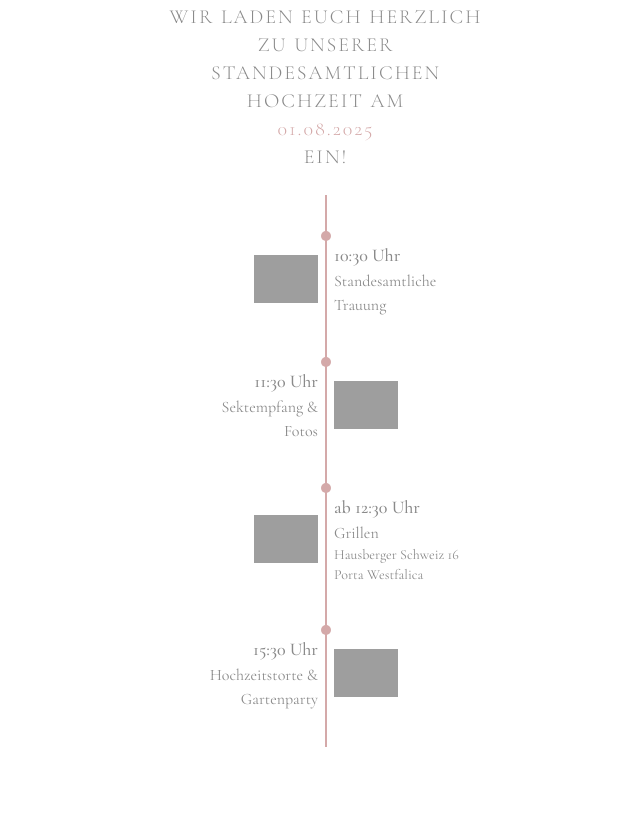
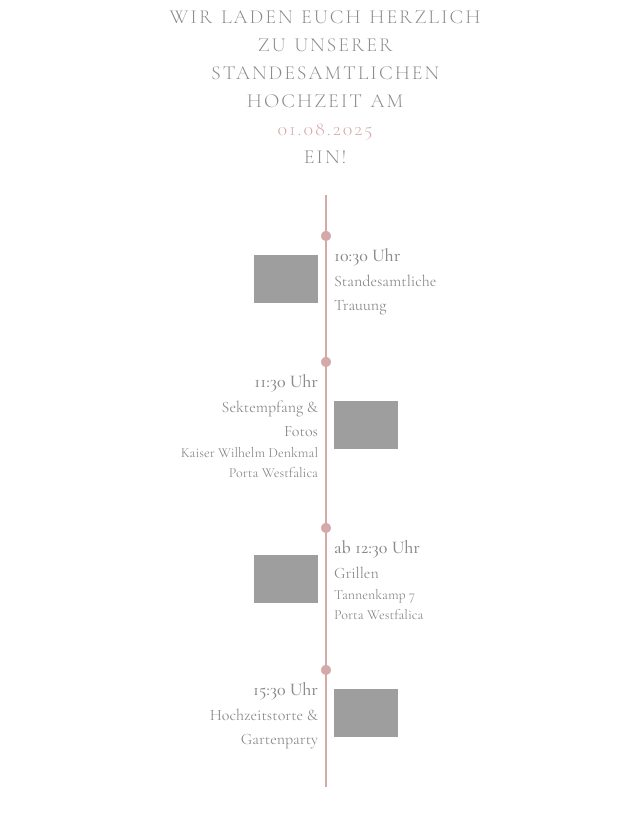
Before and after one commit to CasiosDevsLab/Wedding-Invitation.github.io, a plain HTML site: page index.html in a window 1280 px wide. Shown: the part 569-1394 px from the top of the page, without its empty margins (314-954 px from the left). Drawn offline with nearby package versions, Linux system fonts and the light colour scheme; grey boxes are pictures that could not be loaded.

Commit message:
Update index.html

```diff
--- a/index.html
+++ b/index.html
@@ -128,6 +128,8 @@
               <h4 class="text-lg font-medium">11:30 Uhr</h4>
               <p class="text-base">Sektempfang &</p>
               <p class="text-base">Fotos</p>
+              <p class="text-sm">Kaiser Wilhelm Denkmal</p>
+              <p class="text-sm">Porta Westfalica</p>
             </div>
             <div class="flex items-center justify-start">
               <div class="w-16 h-16 flex items-center justify-center">
@@ -156,7 +158,7 @@
             <div class="text-left">
               <h4 class="text-lg font-medium">ab 12:30 Uhr</h4>
               <p class="text-base">Grillen</p>
-              <p class="text-sm">Hausberger Schweiz 16</p>
+              <p class="text-sm">Tannenkamp 7</p>
               <p class="text-sm">Porta Westfalica</p>
             </div>
           </div>
```
